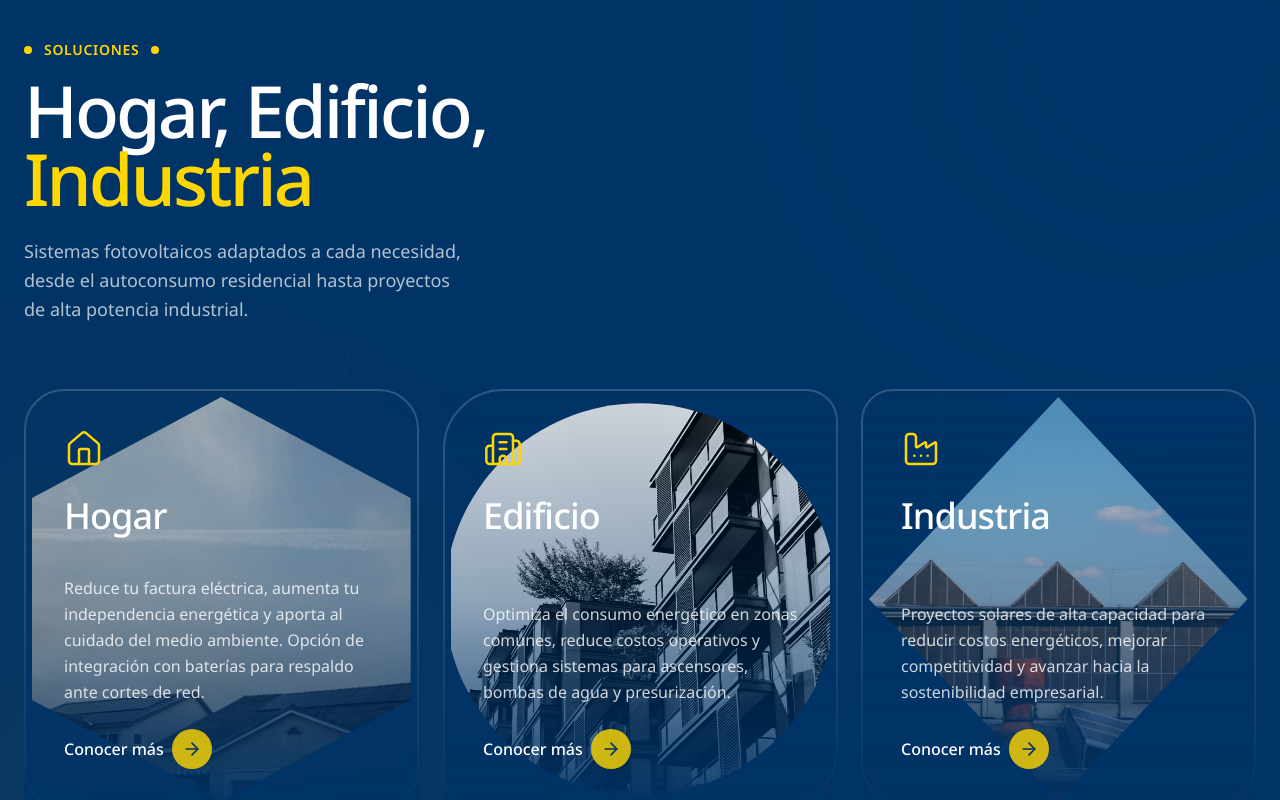
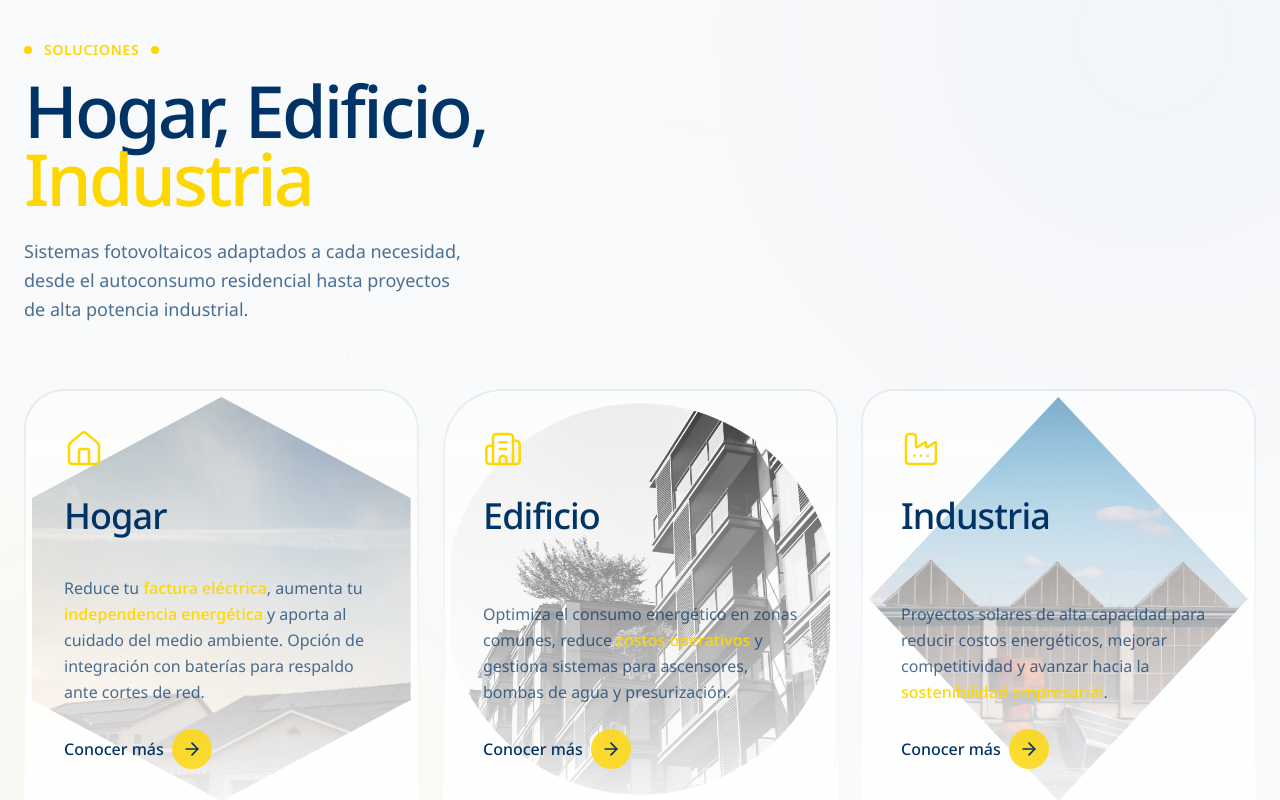
Before and after one commit to acfernando583-debug/intelion, a React (Vite) app: page / in a window 1280 px wide. Shown: the part 3500-4300 px from the top of the page. Built offline with nearby package versions, Linux system fonts and the light colour scheme.

Commit message:
Update UseCases section with light background and color highlights

```diff
--- a/src/components/UseCasesSection.tsx
+++ b/src/components/UseCasesSection.tsx
@@ -5,7 +5,7 @@ const USE_CASES = [
   {
     title: "Hogar",
     description:
-      "Reduce tu factura eléctrica, aumenta tu independencia energética y aporta al cuidado del medio ambiente. Opción de integración con baterías para respaldo ante cortes de red.",
+      "Reduce tu <span class='text-solar-yellow font-medium'>factura eléctrica</span>, aumenta tu <span class='text-solar-yellow font-medium'>independencia energética</span> y aporta al cuidado del medio ambiente. Opción de integración con baterías para respaldo ante cortes de red.",
     Icon: Home,
     image: "/images/usecase-hogar.jpg",
     clip: "polygon(50% 0%, 100% 25%, 100% 75%, 50% 100%, 0% 75%, 0% 25%)",
@@ -15,7 +15,7 @@ const USE_CASES = [
   {
     title: "Edificio",
     description:
-      "Optimiza el consumo energético en zonas comunes, reduce costos operativos y gestiona sistemas para ascensores, bombas de agua y presurización.",
+      "Optimiza el consumo energético en zonas comunes, reduce <span class='text-solar-yellow font-medium'>costos operativos</span> y gestiona sistemas para ascensores, bombas de agua y presurización.",
     Icon: Building2,
     image: "/images/usecase-edificio.jpg",
     clip: "circle(50% at 50% 50%)",
@@ -25,7 +25,7 @@ const USE_CASES = [
   {
     title: "Industria",
     description:
-      "Proyectos solares de alta capacidad para reducir costos energéticos, mejorar competitividad y avanzar hacia la sostenibilidad empresarial.",
+      "Proyectos solares de alta capacidad para reducir costos energéticos, mejorar competitividad y avanzar hacia la <span class='text-solar-yellow font-medium'>sostenibilidad empresarial</span>.",
     Icon: Factory,
     image: "/images/usecase-industria.jpg",
     clip: "polygon(50% 0%, 100% 50%, 50% 100%, 0% 50%)",
@@ -38,14 +38,14 @@ export function UseCasesSection() {
   const { ref, inView } = useInViewAnimation();
 
   return (
-    <section id="sec-009" ref={ref} className="bg-solar-dark px-6 py-24 relative overflow-hidden">
+    <section id="sec-009" ref={ref} className="bg-gray-50 px-6 py-24 relative overflow-hidden">
       <div className="absolute inset-0 opacity-30 pointer-events-none"
         style={{
           backgroundImage: "radial-gradient(circle at 10% 90%, rgba(255,214,0,0.15) 0%, transparent 40%), radial-gradient(circle at 90% 10%, rgba(0,100,180,0.1) 0%, transparent 40%)",
         }}
       />
       <div className="absolute inset-0 flex items-center justify-center opacity-20 pointer-events-none">
-        <div className="w-[600px] h-[600px] rounded-full border border-white/10" />
+        <div className="w-[600px] h-[600px] rounded-full border border-solar-dark/10" />
       </div>
       <div className="max-w-[88rem] mx-auto relative">
         <div className="grid grid-cols-1 md:grid-cols-2 gap-12 items-start mb-16">
@@ -56,14 +56,14 @@ export function UseCasesSection() {
               <span className="w-2 h-2 rounded-full bg-solar-yellow" />
             </div>
             <h2
-              className={`text-5xl md:text-6xl lg:text-7xl font-medium leading-[0.95] mb-6 tracking-tight text-white ${inView ? "animate-fade-in-up" : "opacity-0"}`}
+              className={`text-5xl md:text-6xl lg:text-7xl font-medium leading-[0.95] mb-6 tracking-tight text-solar-dark ${inView ? "animate-fade-in-up" : "opacity-0"}`}
               style={{ letterSpacing: "-0.04em", animationDelay: "0.15s" }}
             >
               Hogar, Edificio,<br />
               <span className="text-solar-yellow">Industria</span>
             </h2>
             <p
-              className={`text-white/70 text-base md:text-lg leading-relaxed max-w-md ${inView ? "animate-fade-in-up" : "opacity-0"}`}
+              className={`text-solar-dark/70 text-base md:text-lg leading-relaxed max-w-md ${inView ? "animate-fade-in-up" : "opacity-0"}`}
               style={{ animationDelay: "0.25s" }}
             >
               Sistemas fotovoltaicos adaptados a cada necesidad, desde el autoconsumo residencial hasta proyectos de alta potencia industrial.
@@ -77,7 +77,7 @@ export function UseCasesSection() {
               className={`relative group overflow-hidden min-h-[420px] ${inView ? "animate-fade-in-scale" : "opacity-0"}`}
               style={{ animationDelay: `${0.3 + i * 0.1}s` }}
             >
-              <div className={`absolute inset-0 ${item.radius} transition-all duration-700 ${item.radiusHover} border-2 border-white/20 group-hover:border-solar-yellow/40`} />
+              <div className={`absolute inset-0 ${item.radius} transition-all duration-700 ${item.radiusHover} border-2 border-solar-dark/10 group-hover:border-solar-yellow/40 bg-white/40 backdrop-blur-sm`} />
               <div className="absolute inset-2 overflow-hidden" style={{ clipPath: item.clip }}>
                 <img
                   alt=""
@@ -86,22 +86,20 @@ export function UseCasesSection() {
                   style={{ objectPosition: "center center" }}
                 />
               </div>
-              <div className="absolute inset-0 bg-gradient-to-br from-solar-yellow/30 to-transparent opacity-0 group-hover:opacity-100 transition-opacity duration-500" />
-              <div className="absolute inset-0 bg-gradient-to-t from-solar-dark/95 via-solar-dark/40 to-solar-dark/10" />
+              <div className="absolute inset-0 bg-gradient-to-br from-solar-yellow/20 to-transparent opacity-0 group-hover:opacity-100 transition-opacity duration-500" />
+              <div className="absolute inset-0 bg-gradient-to-t from-white/95 via-white/60 to-white/20" />
               <div className="absolute -top-6 -right-6 w-24 h-24 rounded-full border-2 border-solar-yellow/20 opacity-0 group-hover:opacity-100 transition-opacity duration-500" />
               <div className="relative z-10 flex flex-col justify-between h-full p-8 md:p-10">
                 <div>
                   <item.Icon className="w-10 h-10 mb-6 text-solar-yellow" strokeWidth={1.5} />
-                  <h3 className="text-3xl md:text-4xl font-medium leading-tight mb-4 text-white tracking-tight">
+                  <h3 className="text-3xl md:text-4xl font-medium leading-tight mb-4 text-solar-dark tracking-tight">
                     {item.title}
                   </h3>
                 </div>
                 <div>
-                  <p className="text-white/80 text-base leading-relaxed mb-6">
-                    {item.description}
-                  </p>
+                  <p className="text-solar-dark/70 text-base leading-relaxed mb-6" dangerouslySetInnerHTML={{ __html: item.description }} />
                   <a href="#" className="inline-flex items-center gap-2 group/btn">
-                    <span className="text-white font-medium text-base group-hover/btn:text-solar-yellow transition-colors duration-300">
+                    <span className="text-solar-dark font-medium text-base group-hover/btn:text-solar-yellow transition-colors duration-300">
                       Conocer más
                     </span>
                     <span className="w-10 h-10 rounded-full bg-solar-yellow/80 backdrop-blur flex items-center justify-center group-hover/btn:bg-solar-yellow group-hover/btn:scale-110 group-hover/btn:rotate-45 transition-all duration-300">
```
